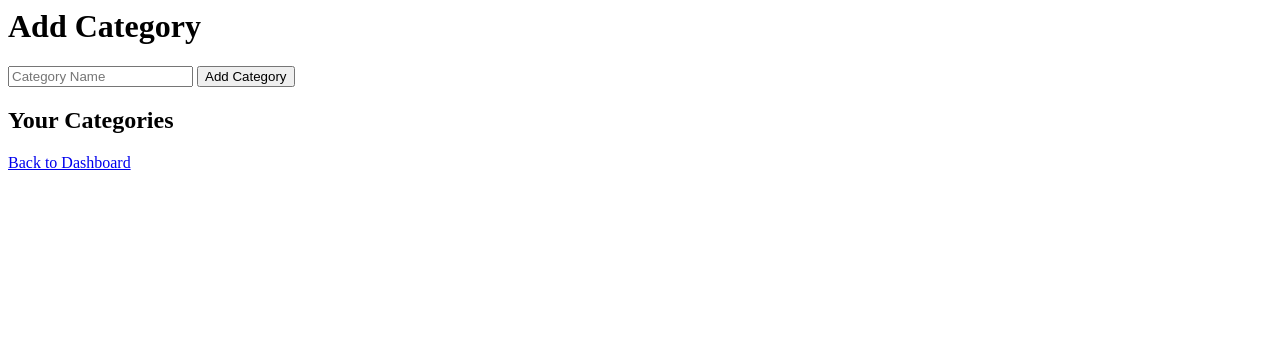
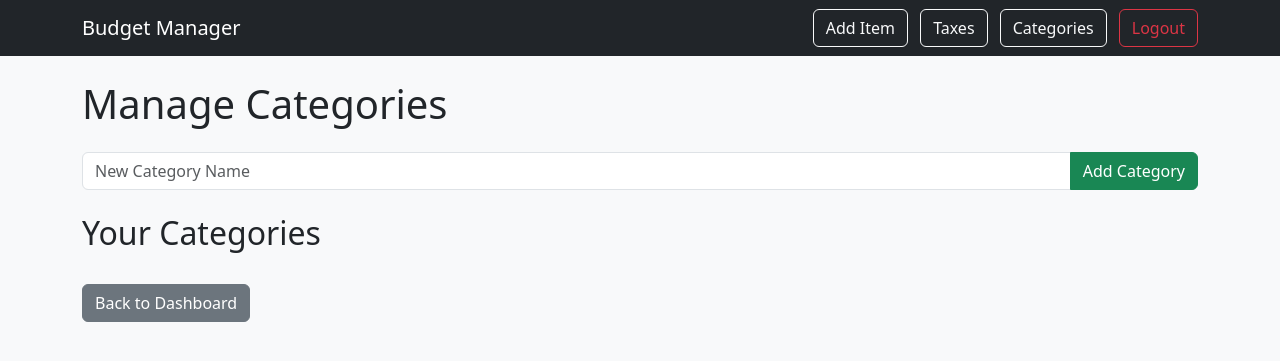
Before and after one commit to Blinde22/budget-manager-web, a Flask app: page /add_category in a window 1280 px wide. Shown: the top 361 px of the page. Run offline with Flask 3, Linux system fonts and the light colour scheme; the visitor is signed in with stand-in values (Sample User, id 1); data that the repository does not hold is empty.

Commit message:
Update add_category.html

```diff
--- a/app/templates/add_category.html
+++ b/app/templates/add_category.html
@@ -1,17 +1,23 @@
-<h1>Add Category</h1>
-<form method="POST">
-    <input type="text" name="name" placeholder="Category Name" required>
-    <button type="submit">Add Category</button>
+{% extends "base.html" %}
+{% block content %}
+<h1 class="mb-4">Manage Categories</h1>
+
+<form method="POST" class="mb-4">
+    <div class="input-group">
+        <input type="text" name="name" placeholder="New Category Name" class="form-control" required>
+        <button type="submit" class="btn btn-success">Add Category</button>
+    </div>
 </form>
 
 <h2>Your Categories</h2>
-<ul>
+<ul class="list-group">
 {% for cat in categories %}
-    <li>
+    <li class="list-group-item d-flex justify-content-between align-items-center">
         {{ cat.name }}
-        <a href="{{ url_for('main.delete_category', category_id=cat.id) }}" class="text-danger ms-2">Delete</a>
+        <a href="{{ url_for('main.delete_category', category_id=cat.id) }}" class="btn btn-sm btn-danger">Delete</a>
     </li>
 {% endfor %}
 </ul>
 
-<a href="/">Back to Dashboard</a>
+<a href="/" class="btn btn-secondary mt-4">Back to Dashboard</a>
+{% endblock %}
```
